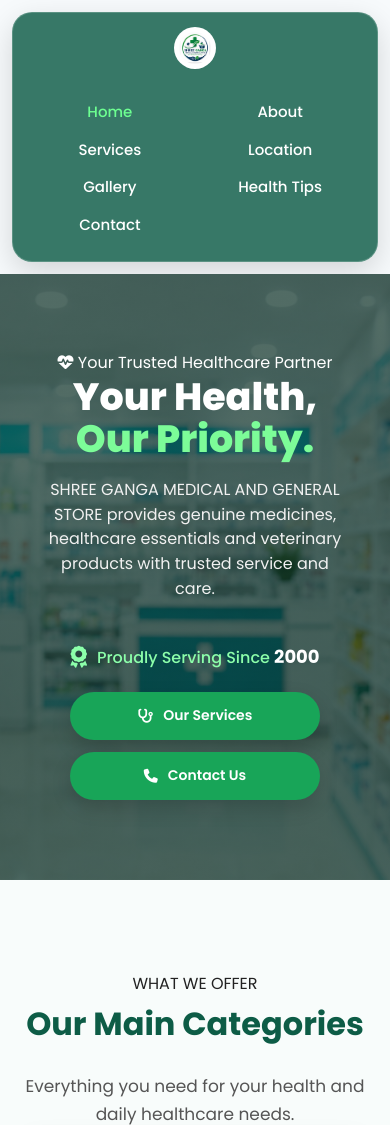
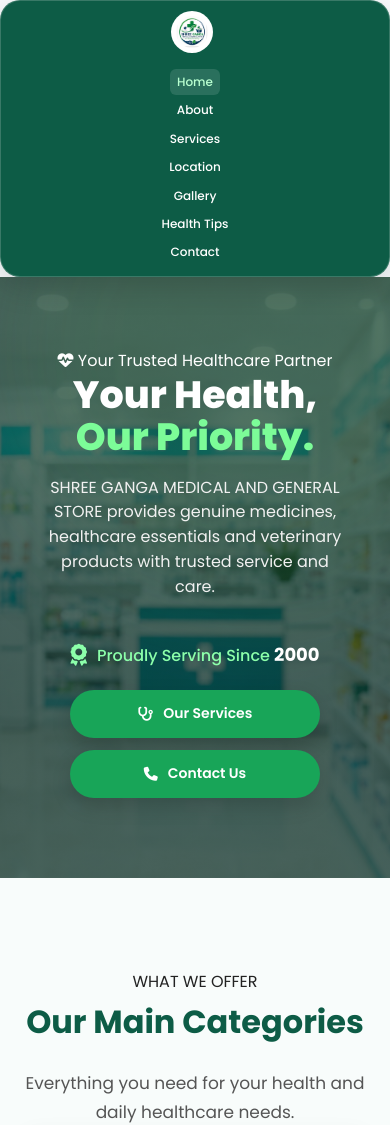
Before and after one commit to riteshml0211-cpu/shree-ganga-medical, a Flask app: page / in a window 390 px wide. Shown: the top 1125 px of the page. Run offline with Flask 3, Linux system fonts and the light colour scheme.

Commit message:
Improve mobile navigation

```diff
--- a/static/css/style.css
+++ b/static/css/style.css
@@ -4096,3 +4096,165 @@
     }
 
 }
+/* =========================================
+   FINAL MOBILE NAVBAR FIX
+   NO HAMBURGER | ALWAYS VISIBLE | NORMAL SCROLL
+========================================= */
+
+@media (max-width: 768px) {
+
+    /* ================= NAVBAR ================= */
+
+    .navbar {
+        position: relative !important;
+        top: auto !important;
+        left: auto !important;
+        right: auto !important;
+        bottom: auto !important;
+
+        width: 100% !important;
+        height: auto !important;
+        min-height: auto !important;
+
+        margin: 0 !important;
+        padding: 10px 8px !important;
+
+        display: flex !important;
+        flex-direction: column !important;
+        align-items: center !important;
+
+        box-sizing: border-box !important;
+
+        background: #0d5c46 !important;
+
+        transform: none !important;
+        backdrop-filter: none !important;
+        -webkit-backdrop-filter: none !important;
+
+        z-index: 100 !important;
+    }
+
+
+    /* ================= LOGO ================= */
+
+    .navbar .logo {
+        display: flex !important;
+        align-items: center !important;
+        justify-content: center !important;
+
+        width: 100% !important;
+
+        margin: 0 0 8px 0 !important;
+        padding: 0 !important;
+
+        font-size: 15px !important;
+        font-weight: 700 !important;
+
+        color: white !important;
+        text-align: center !important;
+    }
+
+    .navbar .logo-img {
+        width: 40px !important;
+        height: 40px !important;
+
+        object-fit: contain !important;
+
+        margin-right: 6px !important;
+    }
+
+
+    /* ================= NAVIGATION ================= */
+
+    .navbar ul,
+    #navbarMenu {
+        position: static !important;
+
+        display: flex !important;
+        flex-wrap: wrap !important;
+
+        justify-content: center !important;
+        align-items: center !important;
+
+        width: 100% !important;
+        height: auto !important;
+
+        margin: 0 !important;
+        padding: 0 !important;
+
+        gap: 2px 4px !important;
+
+        background: transparent !important;
+
+        transform: none !important;
+        visibility: visible !important;
+        opacity: 1 !important;
+
+        overflow: visible !important;
+    }
+
+
+    .navbar ul li,
+    #navbarMenu li {
+        display: block !important;
+
+        width: auto !important;
+
+        margin: 0 !important;
+        padding: 0 !important;
+
+        list-style: none !important;
+    }
+
+
+    .navbar ul li a,
+    #navbarMenu li a {
+        display: block !important;
+
+        padding: 6px 7px !important;
+
+        font-size: 12px !important;
+        line-height: 1.2 !important;
+
+        color: white !important;
+
+        text-decoration: none !important;
+        white-space: nowrap !important;
+
+        background: transparent !important;
+        border-radius: 6px !important;
+    }
+
+
+    /* Active / highlighted link */
+
+    .navbar ul li a.active,
+    #navbarMenu li a.active {
+        color: #b9ffd0 !important;
+        background: rgba(255, 255, 255, 0.12) !important;
+    }
+
+
+    /* Hide old hamburger button completely */
+
+    .menu-toggle,
+    #menuToggle {
+        display: none !important;
+    }
+
+
+    /* ================= HERO ================= */
+
+    .hero {
+        position: relative !important;
+
+        margin: 0 !important;
+
+        padding-top: 50px !important;
+
+        min-height: auto !important;
+
+        z-index: 1 !important;
+    }
+
+}
```
